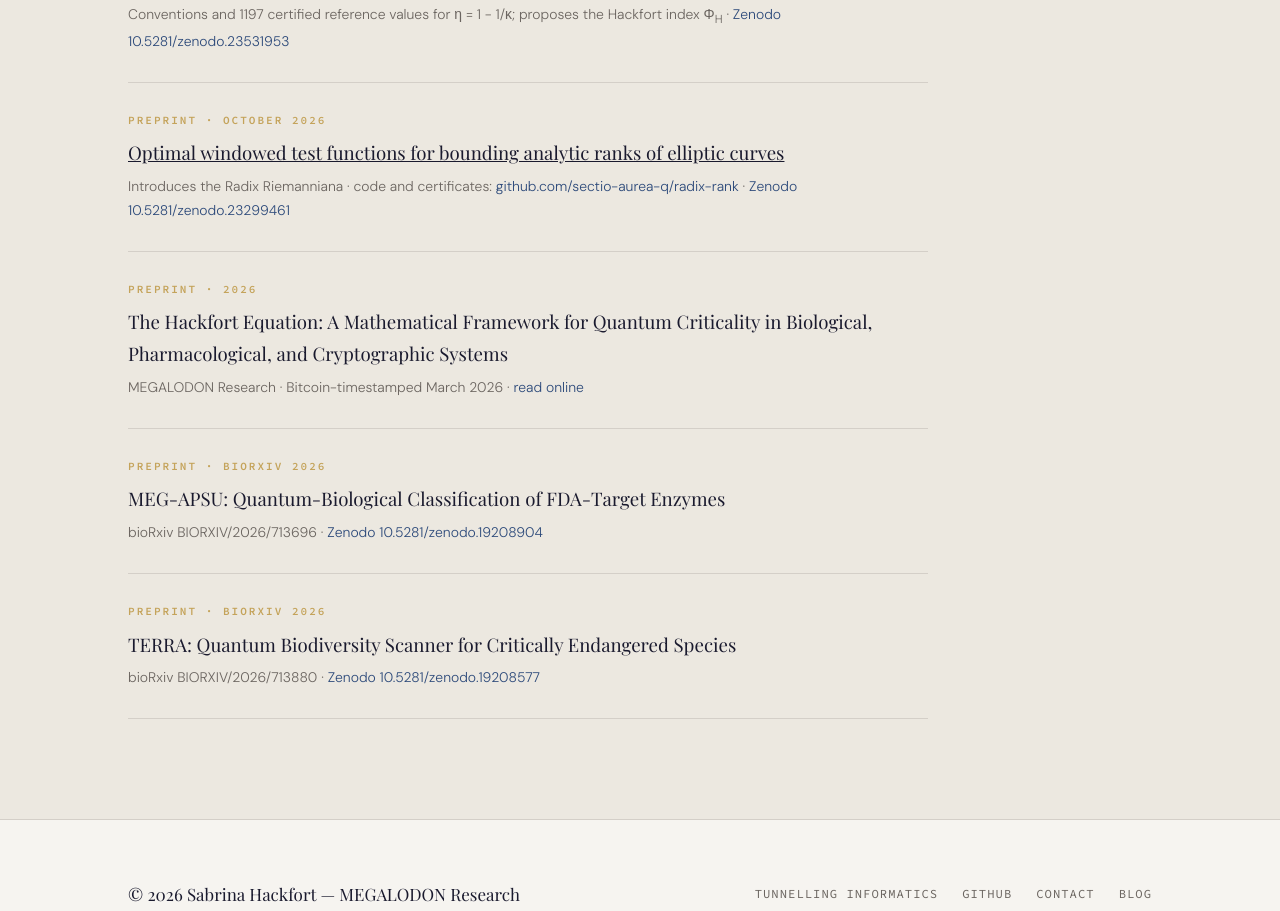
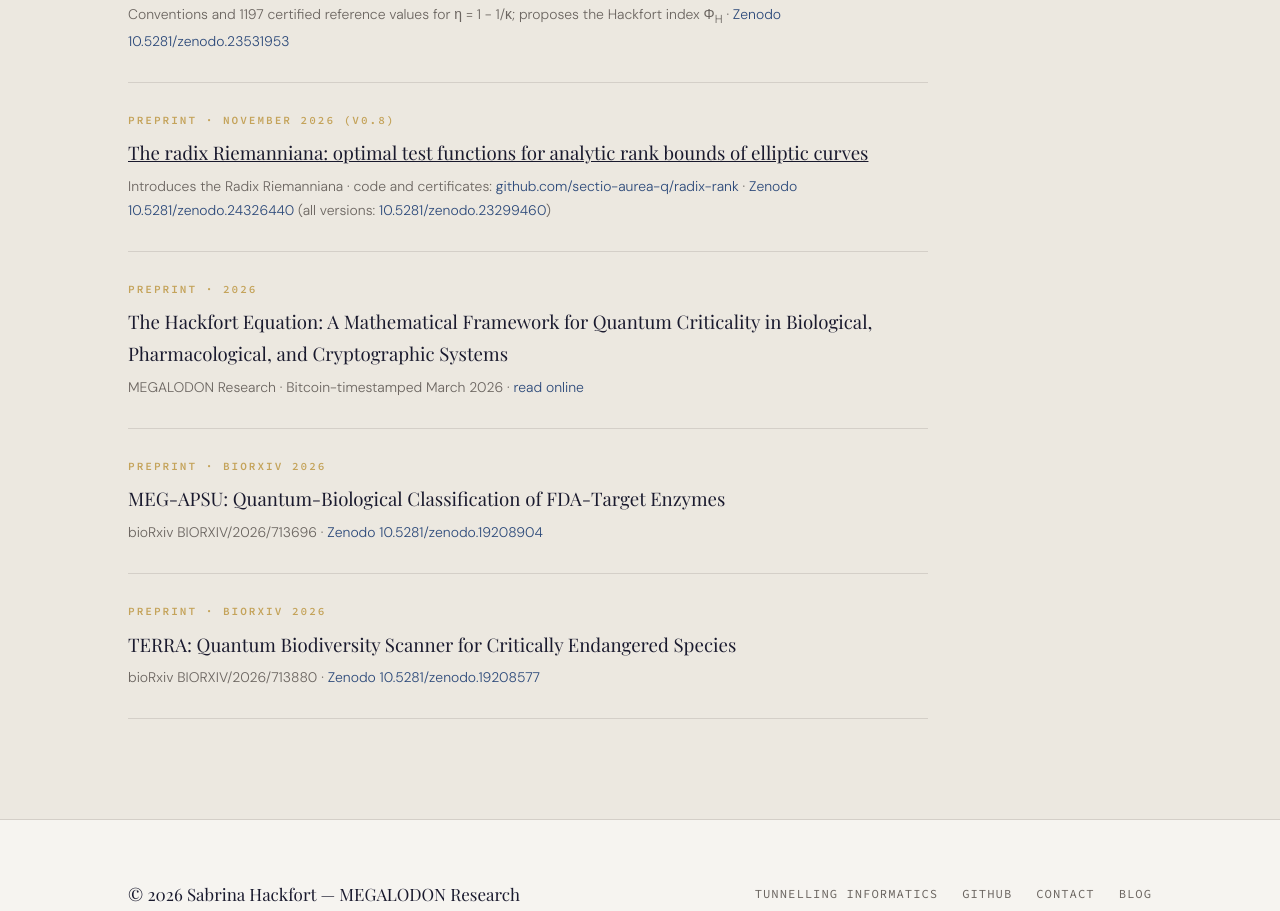
Before and after one commit to sectio-aurea-q/sectio-aurea-q.github.io, a plain HTML site: page index.html in a window 1280 px wide. Shown: the part 6624-7535 px from the top of the page. Drawn offline with nearby package versions, Linux system fonts and the light colour scheme; a web font is replaced by a local one.

Commit message:
Radix: point the site to the current release v0.4.0 (doi:10.5281/zenodo.24326440, paper v0.8, new title)

```diff
--- a/index.html
+++ b/index.html
@@ -794,11 +794,11 @@
           <a href="https://doi.org/10.5281/zenodo.23531953">Zenodo 10.5281/zenodo.23531953</a></div>
       </div>
       <div class="pub-item">
-        <div class="pub-type">Preprint · October 2026</div>
-        <div class="pub-title"><a href="radix-riemanniana.html" style="color:inherit">Optimal windowed test functions for bounding analytic ranks of elliptic curves</a></div>
+        <div class="pub-type">Preprint · November 2026 (v0.8)</div>
+        <div class="pub-title"><a href="radix-riemanniana.html" style="color:inherit">The radix Riemanniana: optimal test functions for analytic rank bounds of elliptic curves</a></div>
         <div class="pub-venue">Introduces the Radix Riemanniana · code and certificates:
           <a href="https://github.com/sectio-aurea-q/radix-rank">github.com/sectio-aurea-q/radix-rank</a> ·
-          <a href="https://doi.org/10.5281/zenodo.23299461">Zenodo 10.5281/zenodo.23299461</a></div>
+          <a href="https://doi.org/10.5281/zenodo.24326440">Zenodo 10.5281/zenodo.24326440</a> (all versions: <a href="https://doi.org/10.5281/zenodo.23299460">10.5281/zenodo.23299460</a>)</div>
       </div>
       <div class="pub-item">
         <div class="pub-type">Preprint · 2026</div>
```
Also changed, not shown: radix-riemanniana.html (+2 -1 lines).
